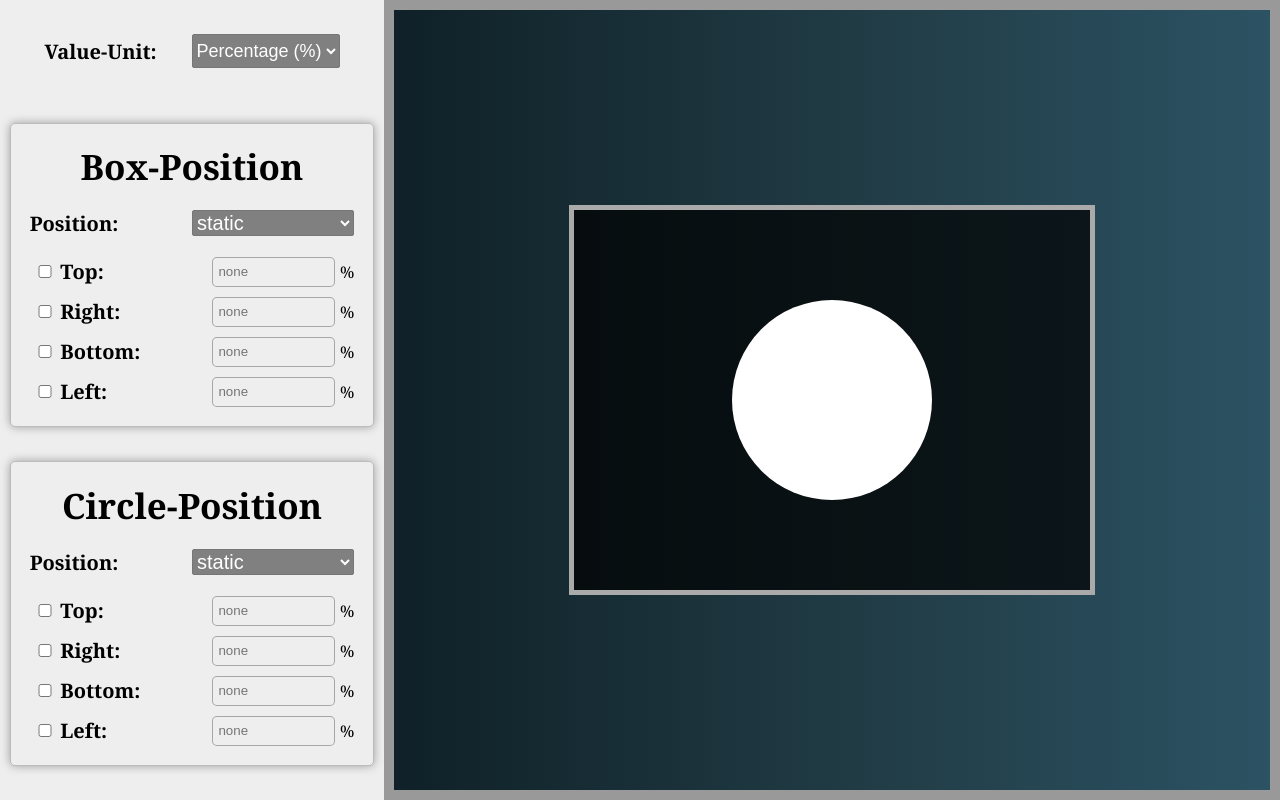
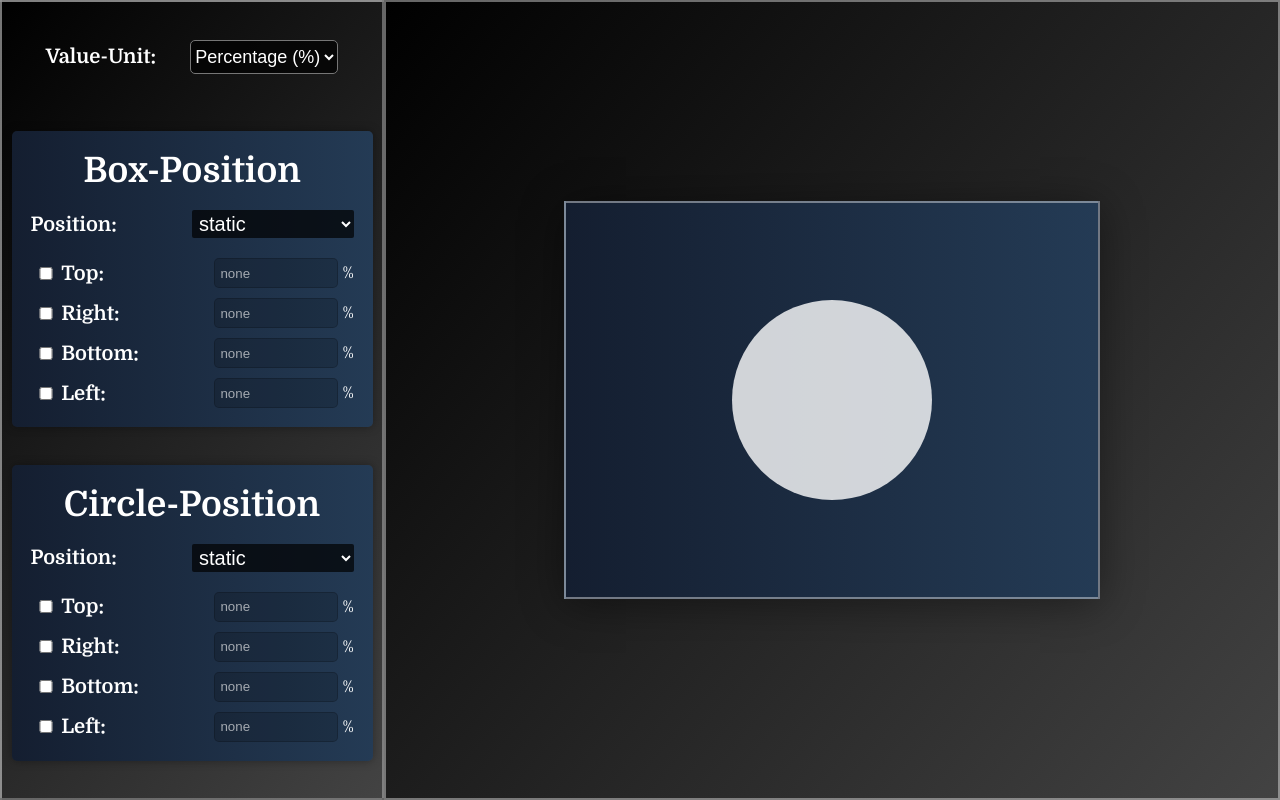
Before and after one commit to abid-shahriar/react-css-position-gui, a React (Create React App) app: page / in a window 1280 px wide. Built offline with nearby package versions, Linux system fonts and the light colour scheme.

Commit message:
modified some colors

```diff
--- a/package.json
+++ b/package.json
@@ -19,7 +19,7 @@
     "build": "react-scripts build",
     "test": "react-scripts test",
     "eject": "react-scripts eject",
-    "predeploy": "yarn run build",
+    "predeploy": "npm run build",
     "deploy": "gh-pages -d build"
   },
   "eslintConfig": {
--- a/public/index.html
+++ b/public/index.html
@@ -8,7 +8,7 @@
     <meta name="description" content="css position gui" />
 
     <link
-      href="https://fonts.googleapis.com/css2?family=Noto+Serif:ital,wght@0,400;0,700;1,400;1,700&display=swap"
+      href="https://fonts.googleapis.com/css2?family=Domine:wght@400;700&display=swap"
       rel="stylesheet"
     />
 
--- a/src/index.scss
+++ b/src/index.scss
@@ -14,8 +14,8 @@
 }
 
 body {
-  font-family: "Noto Serif", serif;
-  background-color: #07202b;
+  font-family: "Domine", serif;
+  background: linear-gradient(130deg, #000000, #434343);
 }
 
 #root {
@@ -31,18 +31,19 @@ body {
   height: 100vh;
   @include flexbox(column);
   justify-content: space-evenly;
-  background-color: #eee;
+  background: linear-gradient(130deg, #000000, #434343);
+  border: 2px solid rgba(255, 255, 255, 0.4);
 }
 
 .visual-wrapper {
   width: 70%;
   height: 100vh;
-  background: linear-gradient(to right, #0f2027, #203a43, #2c5364);
+  background: linear-gradient(130deg, #000000, #434343);
   overflow: hidden;
 }
 
 .box-container {
-  border: 10px solid #999;
+  border: 2px solid rgba(255, 255, 255, 0.4);
   height: 100%;
   width: 100%;
   @include flexbox();
@@ -51,22 +52,24 @@ body {
   .box {
     height: 50%;
     width: 60%;
-    border: 5px solid #aaa;
-    background-color: rgba(black, 0.7);
+    border: 2px solid rgba(255, 255, 255, 0.4);
+    background: linear-gradient(to right, #141e30, #243b55);
+    box-shadow: 0px 5px 40px rgba(0, 0, 0, 0.411);
     @include flexbox();
 
     .circle {
       width: 200px;
       height: 200px;
       border-radius: 50%;
-      background-color: #fff;
+      background: rgba(255, 255, 255, 0.8);
     }
   }
 }
 
 .control-box {
-  border: 1px solid rgba(0, 0, 0, 0.212);
+  color: white;
   box-shadow: 0px 0px 10px rgba(0, 0, 0, 0.342);
+  background: linear-gradient(to right, #141e30, #243b55);
   border-radius: 5px;
   padding: 5%;
   width: 95%;
@@ -91,11 +94,16 @@ body {
 
       select {
         width: 50%;
-        // padding: 5px;
+        padding: 2px 3px;
         font-size: 20px;
-        background-color: grey;
+        background-color: rgba(0, 0, 0, 0.7);
         outline: none;
+        border: none;
         color: white;
+
+        option: {
+          background: red;
+        }
       }
     }
   }
@@ -134,10 +142,22 @@ body {
     width: 40%;
     height: 30px;
     padding: 0 5px;
+    background-color: rgba(0, 0, 0, 0.534);
+    color: inherit;
+
+    &:disabled {
+      background-color: rgba(0, 0, 0, 0.233);
+      opacity: 0.7;
+    }
+
+    &::placeholder {
+      color: #ddd;
+    }
   }
 }
 
 .value-unit {
+  color: white;
   margin-bottom: 20px;
   width: 95%;
   text-align: center;
@@ -149,7 +169,8 @@ body {
   }
 
   select {
-    background-color: grey;
+    border-radius: 5px;
+    background-color: rgba(0, 0, 0, 0.7);
     padding: 5px 0;
     color: white;
     outline: none;
--- a/src/responsive.scss
+++ b/src/responsive.scss
@@ -95,6 +95,16 @@
       }
     }
   }
+
+  .value-unit {
+    label {
+      font-size: 14px;
+    }
+
+    select {
+      font-size: 14px;
+    }
+  }
 }
 
 @media (max-width: 520px) {
```
